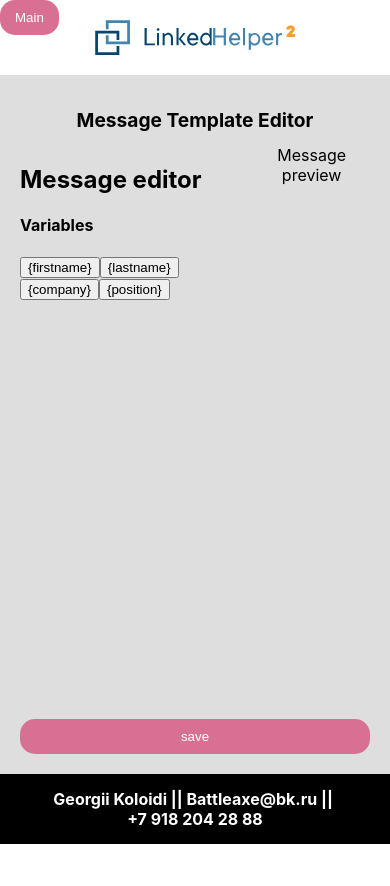
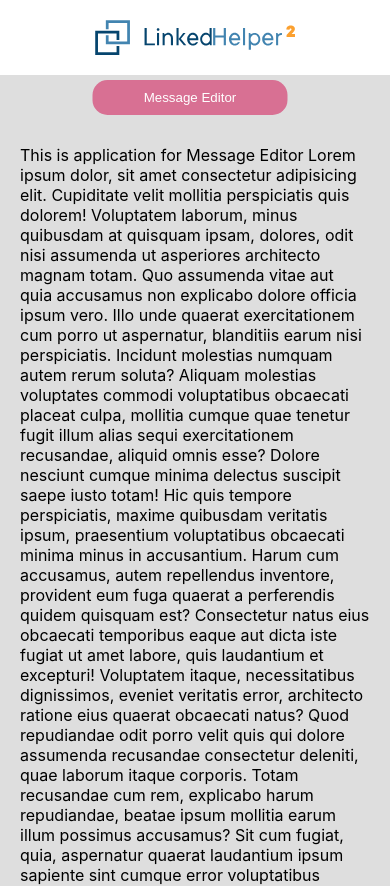
Before and after one commit to MaDKnighT404/linked-helper, a React (Create React App) app: page / in a window 390 px wide. Shown: the top 886 px of the page. Before the commit the page ends 844 px from the top, so only its background shows below. Built offline with nearby package versions, Linux system fonts and the light colour scheme.

Commit message:
feat: add Variables reusing component

```diff
--- a/src/components/Button/Button.module.scss
+++ b/src/components/Button/Button.module.scss
@@ -12,12 +12,19 @@
   }
 
   &_change {
-    position: fixed;
-    top: 0;
-    left: 0;
+    position: absolute;
+    top: 5px;
+    right: 5px;
+
+    @media (max-width: 640px) {
+      width: 50%;
+      transform: translate(-50%);
+    }
   }
 
   &_save {
     grid-area: save_button;
+    width: 100%;
+    margin-top: 20px;
   }
 }
--- a/src/components/Main/Main.module.scss
+++ b/src/components/Main/Main.module.scss
@@ -9,13 +9,10 @@
     max-width: 1280px;
     margin: 0 auto;
     padding: 50px 20px;
-
-    @media (max-width: 640px) {
-      padding: 20px 20px;
-    }
   }
 
   &__text {
-    margin-top: 100px;
+    text-align: left;
+    margin-top: 20px;
   }
 }
--- a/src/components/Main/Main.tsx
+++ b/src/components/Main/Main.tsx
@@ -13,7 +13,7 @@ const Main = () => {
   return (
     <main className={styles.main}>
       <div className={styles.main__wrapper}>
-        {isOpenEditor ? (
+        {!isOpenEditor ? (
           <p className={styles.main__text}>
             This is application for Message Editor Lorem ipsum dolor, sit amet consectetur
             adipisicing elit. Cupiditate velit mollitia perspiciatis quis dolorem! Voluptatem
@@ -59,7 +59,7 @@ const Main = () => {
         )}
 
         <Button
-          title={isOpenEditor ? 'Message Editor' : 'Main'}
+          title={isOpenEditor ? 'Main' : 'Message Editor'}
           onClick={handleClick}
           className="button_change"
         />
--- a/src/components/MessageTemplateEditor/Editor/Editor.module.scss
+++ b/src/components/MessageTemplateEditor/Editor/Editor.module.scss
@@ -1,4 +1,15 @@
 .editor {
   grid-area: editor;
   text-align: left;
+
+  &__textarea {
+    width: calc(100% - 30px);
+    height: 500px;
+    resize: none;
+    padding: 0;
+    margin: 0;
+    scrollbar-gutter: stable;
+    text-indent: 15px;
+    padding: 15px;
+  }
 }
--- a/src/components/MessageTemplateEditor/Editor/Editor.tsx
+++ b/src/components/MessageTemplateEditor/Editor/Editor.tsx
@@ -1,16 +1,18 @@
+import { Variables } from '../../Variables';
 import styles from './Editor.module.scss';
 
 const Editor = () => {
-  return <div className={styles.editor}>
-    <h2 className={styles.editor__title}>Message editor</h2>
-    <h4 className={styles.editor__subtitle}>Variables</h4>
-    <div className={styles.editor__variables}>
-      <button>{`{firstname}`}</button>
-      <button>{`{lastname}`}</button>
-      <button>{`{company}`}</button>
-      <button>{`{position}`}</button>
+  return (
+    <div className={styles.editor}>
+      <h2 className={styles.editor__title}>Message editor</h2>
+
+      <h4 className={styles.editor__subtitle}>Variables</h4>
+      <Variables type="editor" />
+
+      <h4 className={styles.editor__subtitle}>Message template</h4>
+      <textarea className={styles.editor__textarea} defaultValue="123"/>
     </div>
-  </div>;
+  );
 };
 
 export default Editor;
--- a/src/components/MessageTemplateEditor/MessageTemplateEditor.module.scss
+++ b/src/components/MessageTemplateEditor/MessageTemplateEditor.module.scss
@@ -3,13 +3,14 @@
   height: 100%;
   grid-template-columns: 2fr 1fr;
   grid-template-rows: 100px 1fr 50px;
+  gap: 20px;
   grid-template-areas:
     'title title'
     'editor preview'
     'save_button save_button';
 
   @media (max-width: 640px) {
-    grid-template-rows: 50px 1fr 35px;
+    display: block;
   }
 
   &__title {
--- a/src/components/MessageTemplateEditor/Preview/Preview.module.scss
+++ b/src/components/MessageTemplateEditor/Preview/Preview.module.scss
@@ -1,3 +1,20 @@
 .preview {
   grid-area: preview;
+  text-align: left;
+
+  &__textarea {
+    width: calc(100% - 30px);
+    height: 150px;
+    resize: none;
+    padding: 0;
+    margin: 0;
+    scrollbar-gutter: stable;
+    text-indent: 10px;
+    padding: 15px;
+  }
+
+  &__variables {
+    display: flex;
+    flex-direction: column;
+  }
 }
--- a/src/components/MessageTemplateEditor/Preview/Preview.tsx
+++ b/src/components/MessageTemplateEditor/Preview/Preview.tsx
@@ -1,7 +1,18 @@
 import styles from './Preview.module.scss';
+import { Variables } from '../../Variables';
 
 const Preview = () => {
-  return <div className={styles.preview}>Message preview</div>;
+  return (
+    <div className={styles.preview}>
+      <h2 className={styles.preview__title}>Message preview</h2>
+
+      <h4 className={styles.preview__subtitle}>Message</h4>
+      <textarea className={styles.preview__textarea} defaultValue="abc"/>
+
+      <h4 className={styles.preview__subtitle}>Variables</h4>
+      <Variables type="preview" />
+    </div>
+  );
 };
 
 export default Preview;
--- /dev/null
+++ b/src/components/Variables/Variables.module.scss
@@ -0,0 +1,31 @@
+.variables-list {
+  display: flex;
+  flex-wrap: wrap;
+  padding: 0;
+  margin: 0;
+
+  &_preview {
+    flex-direction: column;
+  }
+
+  &_editor {
+    flex-direction: row;
+  }
+}
+
+.variable {
+  display: flex;
+  list-style: none;
+
+  gap: 5px;
+
+  &_preview {
+    flex-direction: column;
+    margin: 15px 0;
+  }
+
+  &_editor {
+    flex-direction: row;
+    margin: 5px;
+  }
+}
--- /dev/null
+++ b/src/components/Variables/Variables.tsx
@@ -0,0 +1,64 @@
+import classNames from 'classnames';
+import styles from './Variables.module.scss';
+
+const Variables = ({ type }: { type: string }) => {
+  if (type === 'preview') {
+    const previewVariablesListClasses = classNames(
+      styles['variables-list'],
+      styles['variables-list_preview']
+    );
+    const previewVariableClasses = classNames(styles.variable, styles.variable_preview);
+
+    return (
+      <ul className={previewVariablesListClasses}>
+        <li className={previewVariableClasses}>
+          <label className={styles.variable__title}>firstname</label>
+          <input className={styles.variable__input} type="text" />
+        </li>
+
+        <li className={previewVariableClasses}>
+          <label className={styles.variable__title}>lastname</label>
+          <input className={styles.variable__input} type="text" />
+        </li>
+
+        <li className={previewVariableClasses}>
+          <label className={styles.variable__title}>company</label>
+          <input className={styles.variable__input} type="text" />
+        </li>
+
+        <li className={previewVariableClasses}>
+          <label className={styles.variable__title}>position</label>
+          <input className={styles.variable__input} type="text" />
+        </li>
+      </ul>
+    );
+  }
+
+  if (type === 'editor') {
+    const editorVariablesListClasses = classNames(
+      styles['variables-list'],
+      styles['variables-list_editor']
+    );
+    const editorVariableClasses = classNames(styles.variable, styles.variable_editor);
+    return (
+      <ul className={editorVariablesListClasses}>
+        <li className={editorVariableClasses}>
+          <button className={styles.variable__button}>{`{firstname}`}</button>
+        </li>
+        <li className={editorVariableClasses}>
+          <button className={styles.variable__button}>{`{lastname}`}</button>
+        </li>
+        <li className={editorVariableClasses}>
+          <button className={styles.variable__button}>{`{company}`}</button>
+        </li>
+        <li className={editorVariableClasses}>
+          <button className={styles.variable__button}>{`{position}`}</button>
+        </li>
+      </ul>
+    );
+  }
+
+  return <div></div>;
+};
+
+export default Variables;
--- /dev/null
+++ b/src/components/Variables/index.ts
@@ -0,0 +1 @@
+export { default as Variables } from './Variables';
```
